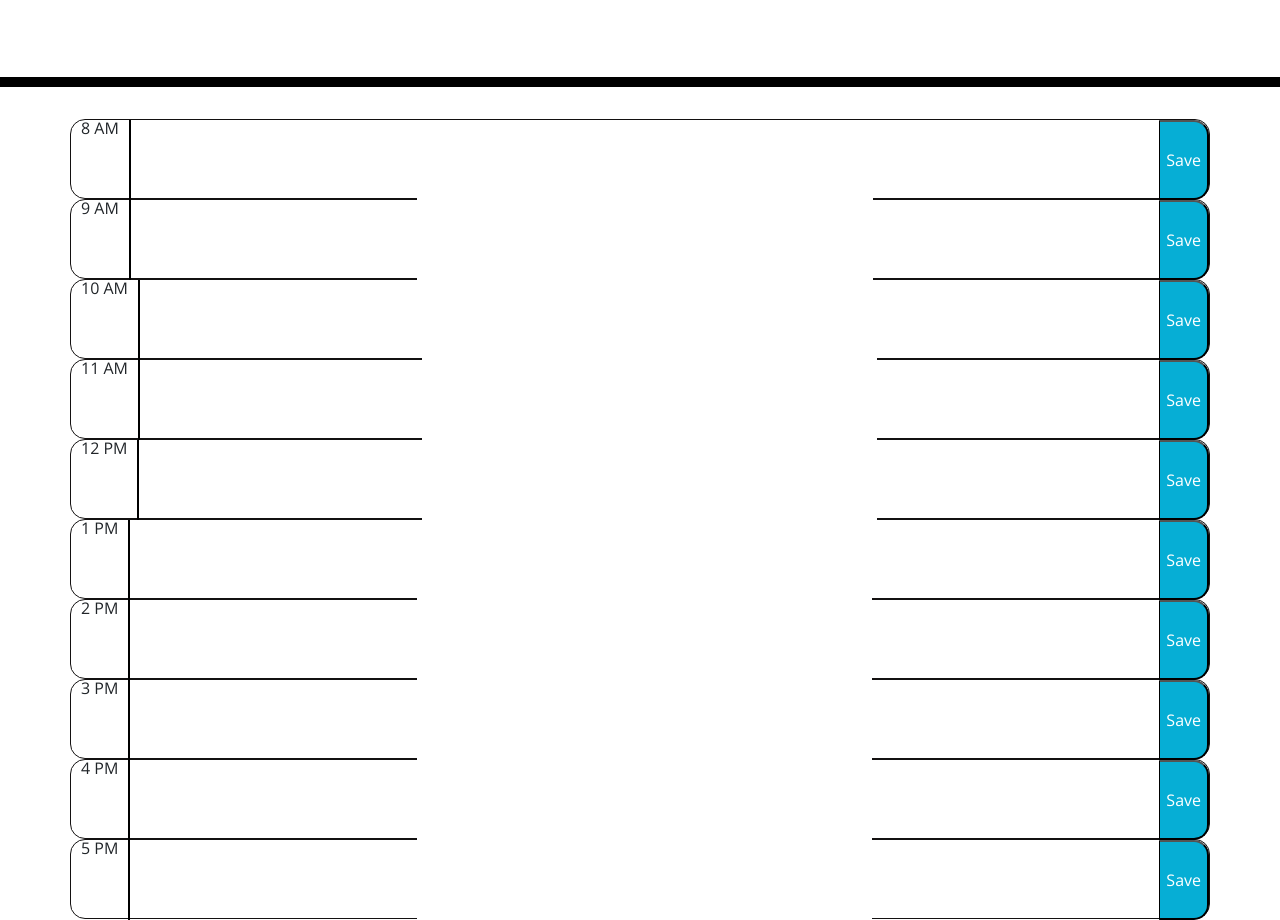
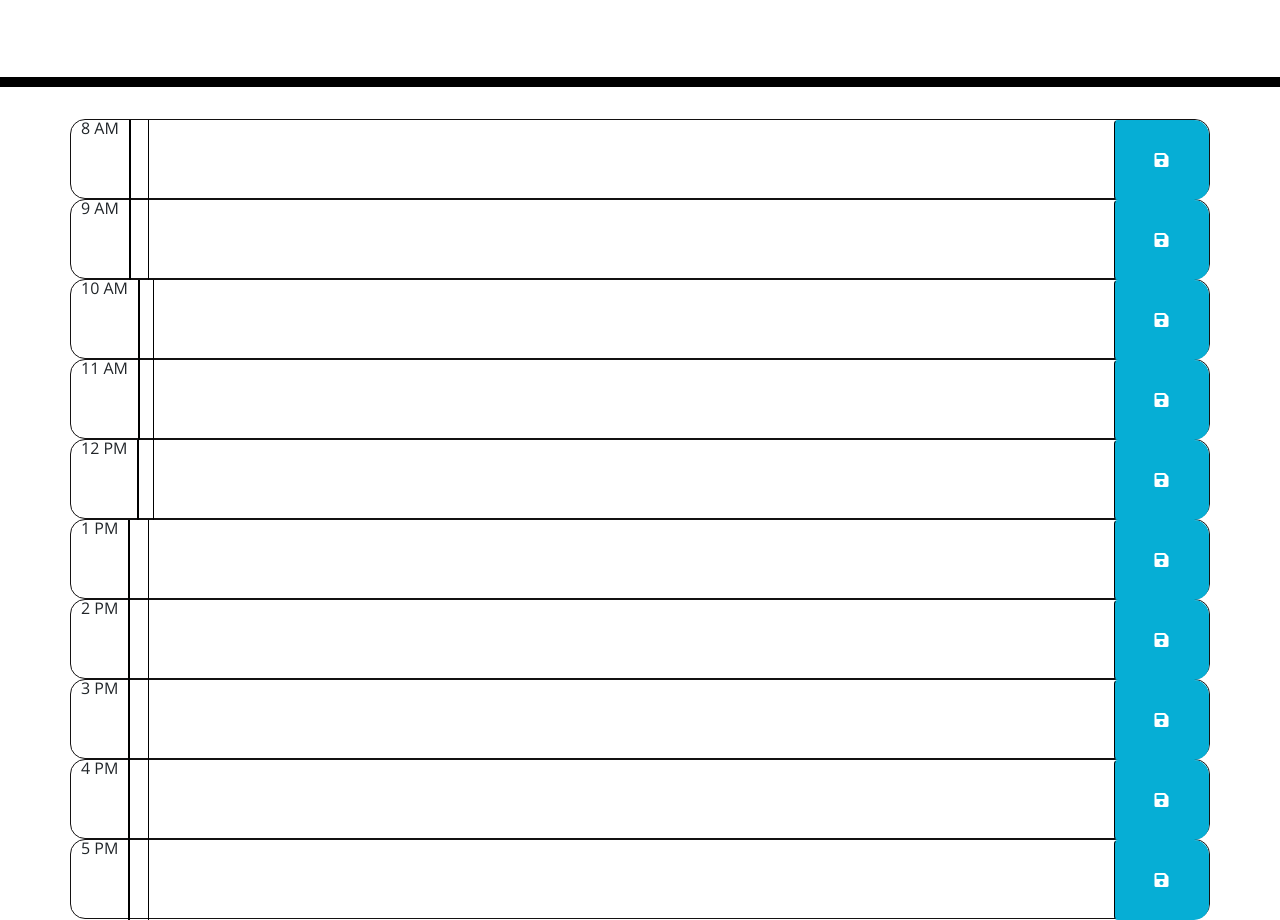
Before and after one commit to sabrinalemay/Schedule-Planner, a plain HTML site: page index.html in a window 1280 px wide. Shown: the part 181-1101 px from the top of the page. Drawn offline with nearby package versions, Linux system fonts and the light colour scheme; files that its build step writes are made by us from their sources; files whose address does not match are found by name.

Commit message:
adjusted index.html for UI

```diff
--- a/index.html
+++ b/index.html
@@ -33,71 +33,71 @@
     <div class="container">
         <div id="container-form" class="row column1 time-block">
           <div class="time" id="eightAm">8 AM</div>
-            <input type="text" class="form-input" id="calendar-input"/>
-            <button class="saveBtn">Save</button>
+          <textarea class="col-md-10 description"></textarea>
+            <button class="btn saveBtn col-md-1"><i class="fas fa-save"></i></button>
         </div>
     </div>
     <div class="container">
         <div id="container-form" class="row column2 time-block">
           <div class="time" id="nineAm">9 AM</div>
-            <input type="text" class="form-input" id="calendar-input"/>
-            <button class="saveBtn">Save</button>
+          <textarea class="col-md-10 description"></textarea>
+            <button class="btn saveBtn col-md-1"><i class="fas fa-save"></i></button>
         </div>
     </div>
     <div class="container">
         <div id="container-form" class="row column3 time-block">
           <div class="time" id="tenAm">10 AM</div>
-            <input type="text" class="form-input" id="calendar-input"/>
-            <button class="saveBtn">Save</button>
+          <textarea class="col-md-10 description"></textarea>
+            <button class="btn saveBtn col-md-1"><i class="fas fa-save"></i></button>
         </div>
     </div>
     <div class="container">
       <div id="container-form" class="row column4 time-block">
         <div class="time" id="elevenAm">11 AM</div>
-          <input type="text" class="form-input" id="calendar-input"/>
-          <button class="saveBtn">Save</button>
+        <textarea class="col-md-10 description"></textarea>
+          <button class="btn saveBtn col-md-1"><i class="fas fa-save"></i></button>
       </div>
     </div>
     <div class="container">
         <div id="container-form" class="row column5 time-block">
           <div class="time" id="twelevePm">12 PM</div>
-            <input type="text" class="form-input" id="calendar-input"/>
-            <button class="saveBtn">Save</button>
+          <textarea class="col-md-10 description"></textarea>
+            <button class="btn saveBtn col-md-1"><i class="fas fa-save"></i></button>
         </div>
     </div>
     <div class="container">
         <div id="container-form" class="row column6 time-block">
           <div class="time" id="onePm">1 PM</div>
-            <input type="text" class="form-input" id="calendar-input"/>
-            <button class="saveBtn">Save</button>
+          <textarea class="col-md-10 description"></textarea>
+            <button class="btn saveBtn col-md-1"><i class="fas fa-save"></i></button>
         </div>
     </div>
     <div class="container">
         <div id="container-form" class="row column7 time-block">
           <div class="time" id="twoPm">2 PM</div>
-            <input type="text" class="form-input" id="calendar-input"/>
-            <button class="saveBtn">Save</button>
+          <textarea class="col-md-10 description"></textarea>
+            <button class="btn saveBtn col-md-1"><i class="fas fa-save"></i></button>
         </div>
     </div>
     <div class="container">
         <div id="container-form" class="row column8 time-block">
           <div class="time" id="threePm">3 PM</div>
-            <input type="text" class="form-input" id="calendar-input"/>
-            <button class="saveBtn">Save</button>
+          <textarea class="col-md-10 description"></textarea>
+            <button class="btn saveBtn col-md-1"><i class="fas fa-save"></i></button>
         </div>
     </div>
     <div class="container">
         <div id="container-form" class="row column9 time-block">
           <div class="time" id="fourPm">4 PM</div>
-            <input type="text" class="form-input" id="calendar-input"/>
-            <button class="saveBtn">Save</button>
+          <textarea class="col-md-10 description"></textarea>
+            <button class="btn saveBtn col-md-1"><i class="fas fa-save"></i></button>
         </div>
     </div>
     <div class="container">
         <div id="container-form" class="row column10 time-block">
           <div class="time" id="fivePm">5 PM</div>
-            <input type="text" class="form-input" id="calendar-input"/>
-            <button class="saveBtn">Save</button>
+          <textarea class="col-md-10 description"></textarea>
+            <button class="btn saveBtn col-md-1"><i class="fas fa-save"></i></button>
         </div>
     </div>
     <script src="https://code.jquery.com/jquery-3.4.1.min.js"></script>
```
